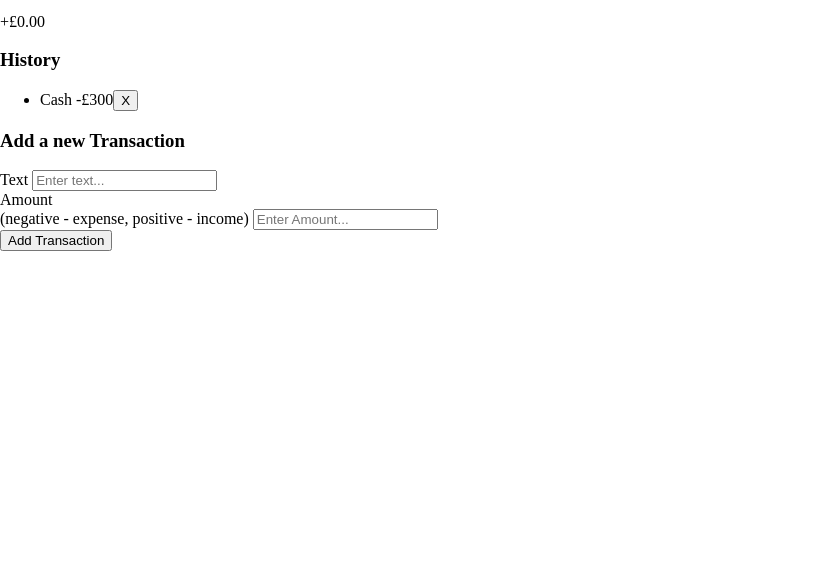
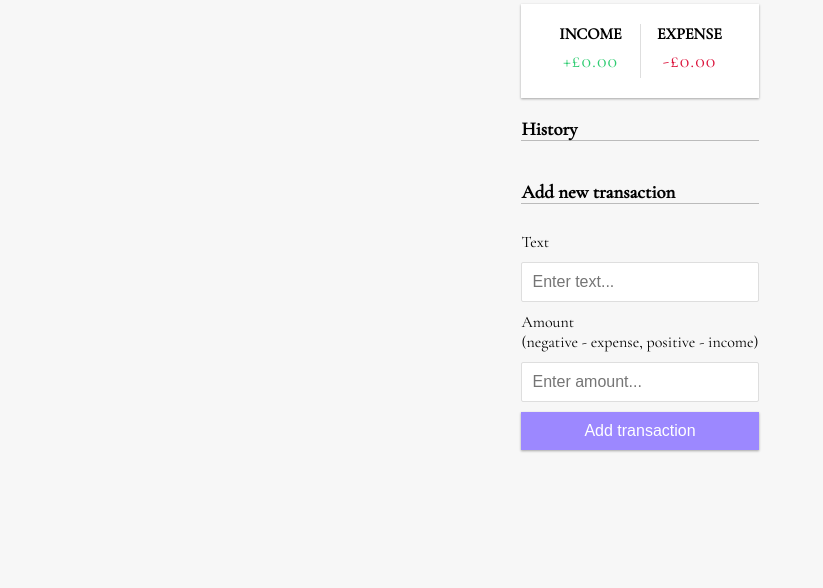
Before and after one commit to BlissfulCoda/Expense-Tracker, a plain HTML site: page index.html in a window 1280 px wide. Shown: the part 232-820 px from the top of the page, without its empty margins (0-823 px from the left). Drawn offline with nearby package versions, Linux system fonts and the light colour scheme.

Commit message:
changed some html elements and added some css to the UI

```diff
--- a/index.html
+++ b/index.html
@@ -13,7 +13,9 @@
   </head>
   <body>
       <h2>Expense Tracker</h2>
+
       <div class="container">
+        <h4>Your Balance</h4>
         <h1 id="balance">£0.00</h1>
 
         <div class="inc-exp-container">
@@ -23,27 +25,34 @@
           </div>
           <div>
             <h4>Expense</h4>
-              <p id="money-minus" class="money minus">+£0.00</p>
+            <p id="money-minus" class="money minus">-£0.00</p>
           </div>
         </div>
+
         <h3>History</h3>
         <ul id="list" class="list">
-            <li class="minus">Cash <span>-£300</span><button class="delete-btn">X</button></li>
+          <!-- <li class="minus">
+            Cash <span>-$400</span><button class="delete-btn">x</button>
+          </li> -->
         </ul>
 
-        <h3>Add a new Transaction</h3>
+        <h3>Add new transaction</h3>
         <form id="form">
           <div class="form-control">
             <label for="text">Text</label>
-                <input type="text" id="text" placeholder="Enter text...">
+            <input type="text" id="text" placeholder="Enter text..." />
           </div>
           <div class="form-control">
-                <label for="amount">Amount <br>(negative - expense, positive - income)</label>
-                <input type="text" id="amount" placeholder="Enter Amount...">
+            <label for="amount"
+              >Amount <br />
+              (negative - expense, positive - income)</label
+            >
+            <input type="number" id="amount" placeholder="Enter amount..." />
           </div>
-            <button class="btn">Add Transaction</button>
+          <button class="btn">Add transaction</button>
         </form>
       </div>
+
     <!-- Script -->
     <script src="script.js"></script>
   </body>
--- a/style.css
+++ b/style.css
@@ -1,9 +1,115 @@
+@import url('https://fonts.googleapis.com/css2?family=Cormorant+Garamond:ital,wght@0,400;0,500;1,300;1,400&display=swap');
 
-html {
+:root {
+  --box-shadow: 0 1px 3px rgba(0, 0, 0, 0.12), 0 1px 2px rgba(0, 0, 0, 0.24);
+}
+
+* {
   box-sizing: border-box;
 }
 
 body {
+  background-color: #f7f7f7;
+  display: flex;
+  flex-direction: column;
+  align-items: center;
+  justify-content: center;
+  min-height: 100vh;
   margin: 0;
-  min-height: 100vh;
+  font-family: 'Cormorant Garamond', serif;
 }
+
+.container {
+  margin: 30px auto;
+  width: 350;
+}
+
+h1 {
+  letter-spacing: 1px;
+  margin: 0;
+}
+
+h3 {
+  border-bottom: 1px solid #bbb;
+}
+
+h4 {
+  margin: 0;
+  text-transform: uppercase;
+}
+
+.inc-exp-container {
+  background-color: #fff;
+  box-shadow: var(--box-shadow);
+  padding: 20px;
+  display: flex;
+  justify-content: space-between;
+  margin: 20px 0;
+}
+
+.inc-exp-container > div {
+  flex: 1;
+  text-align: center;
+}
+
+.inc-exp-container > div:first-of-type {
+  border-right: 1px solid #dedede;
+}
+
+.money {
+  font-size: 20px;
+  letter-spacing: 1px;
+  margin: 5px;
+}
+
+.money.plus {
+  color: #2ecc71;
+}
+
+.money.minus {
+  color: crimson;
+}
+
+label {
+  display: inline-block;
+  margin: 10px 0;
+}
+
+input[type='text'],
+input[type='number'] {
+  border: 1px solid #dedede;
+  border-radius: 2px;
+  display: block;
+  font-size: 16px;
+  padding: 10px;
+  width: 100%;
+}
+
+.btn {
+  background-color: #9c88ff;
+  box-shadow: var(--box-shadow);
+  color: #fff;
+  border: 0;
+  display: block;
+  font-size: 16px;
+  margin: 10px 0 30px;
+  padding: 10px;
+  width: 100%;
+}
+
+.list {
+  list-style-type: none;
+  padding: 0;
+  margin-bottom: 40px;
+}
+
+.list li {
+  background-color: #fff;
+  box-shadow: var(--box-shadow);
+  color: #333;
+  display: flex;
+  justify-content: space-between;
+  position: relative;
+  padding: 10px;
+  margin: 10px 0;
+}
```
Lines whose indentation alone changed are shown as unchanged.
